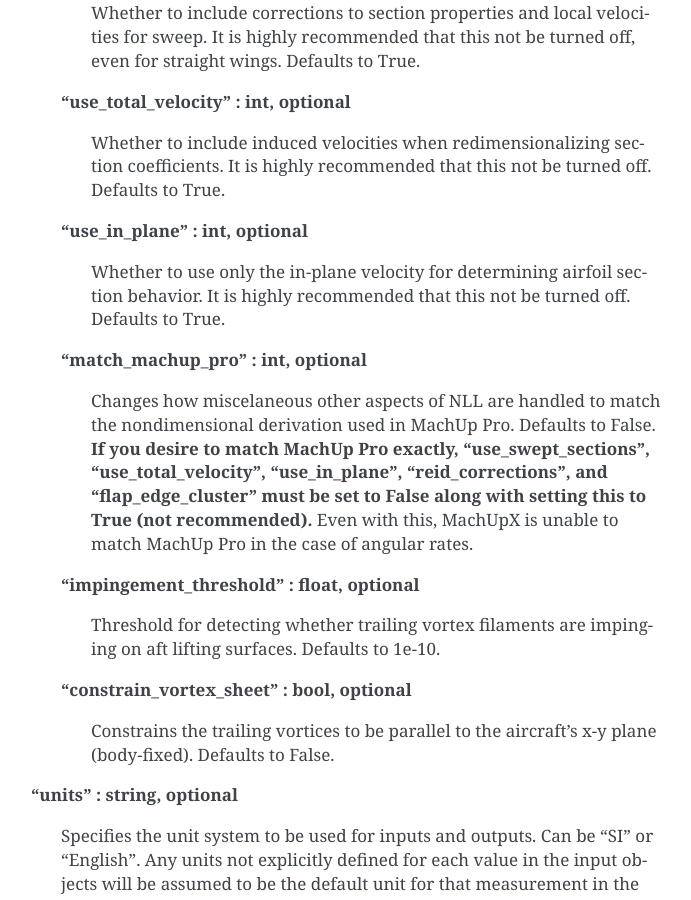
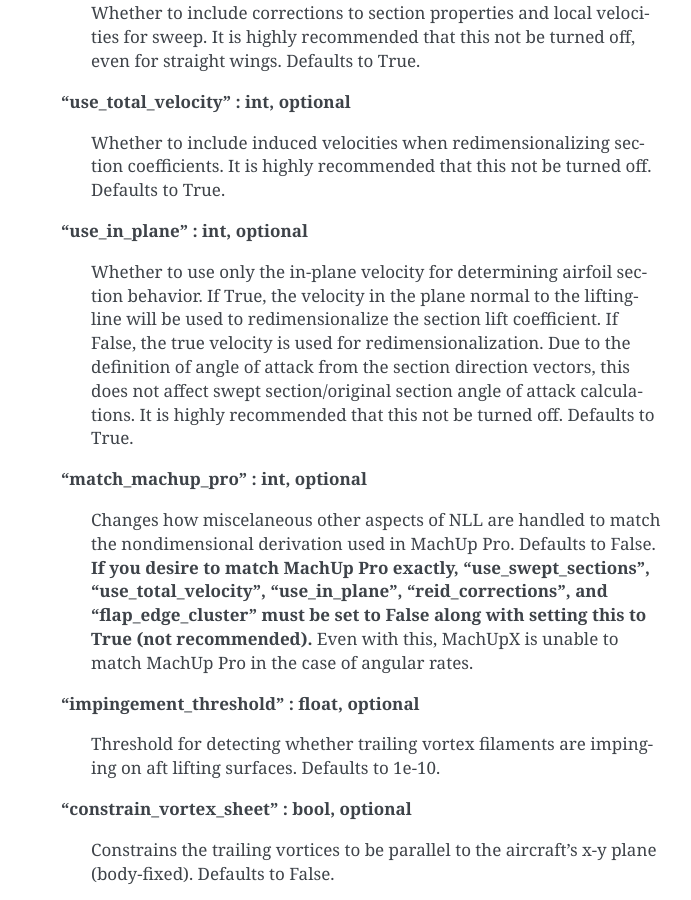
Before and after one commit to usuaero/MachUpX, a Sphinx documentation site: the page built from docs/source/creating_input_files.md, in a window 1280 px wide and 900 px high, scrolled down 11466 px. Shown: the whole window, without its empty margins (419-1110 px from the left). Built offline with Sphinx 7.4.7, drawn with Linux system fonts in a browser that asks for light colours; pages that are not in the unit, such as notebooks, are missing from menus.

Commit message:
Clarified docs.

```diff
--- a/docs/source/creating_input_files.md
+++ b/docs/source/creating_input_files.md
@@ -297,7 +297,7 @@
 >>>Whether to include induced velocities when redimensionalizing section coefficients. It is highly recommended that this not be turned off. Defaults to True.
 >>
 >>**"use_in_plane" : int, optional**
->>>Whether to use only the in-plane velocity for determining airfoil section behavior. It is highly recommended that this not be turned off. Defaults to True.
+>>>Whether to use only the in-plane velocity for determining airfoil section behavior. If True, the velocity in the plane normal to the lifting-line will be used to redimensionalize the section lift coefficient. If False, the true velocity is used for redimensionalization. Due to the definition of angle of attack from the section direction vectors, this does not affect swept section/original section angle of attack calculations. It is highly recommended that this not be turned off. Defaults to True.
 >>
 >>**"match_machup_pro" : int, optional**
 >>>Changes how miscelaneous other aspects of NLL are handled to match the nondimensional derivation used in MachUp Pro. Defaults to False. **If you desire to match MachUp Pro exactly, "use_swept_sections", "use_total_velocity", "use_in_plane", "reid_corrections", and "flap_edge_cluster" must be set to False along with setting this to True (not recommended).** Even with this, MachUpX is unable to match MachUp Pro in the case of angular rates.
```
